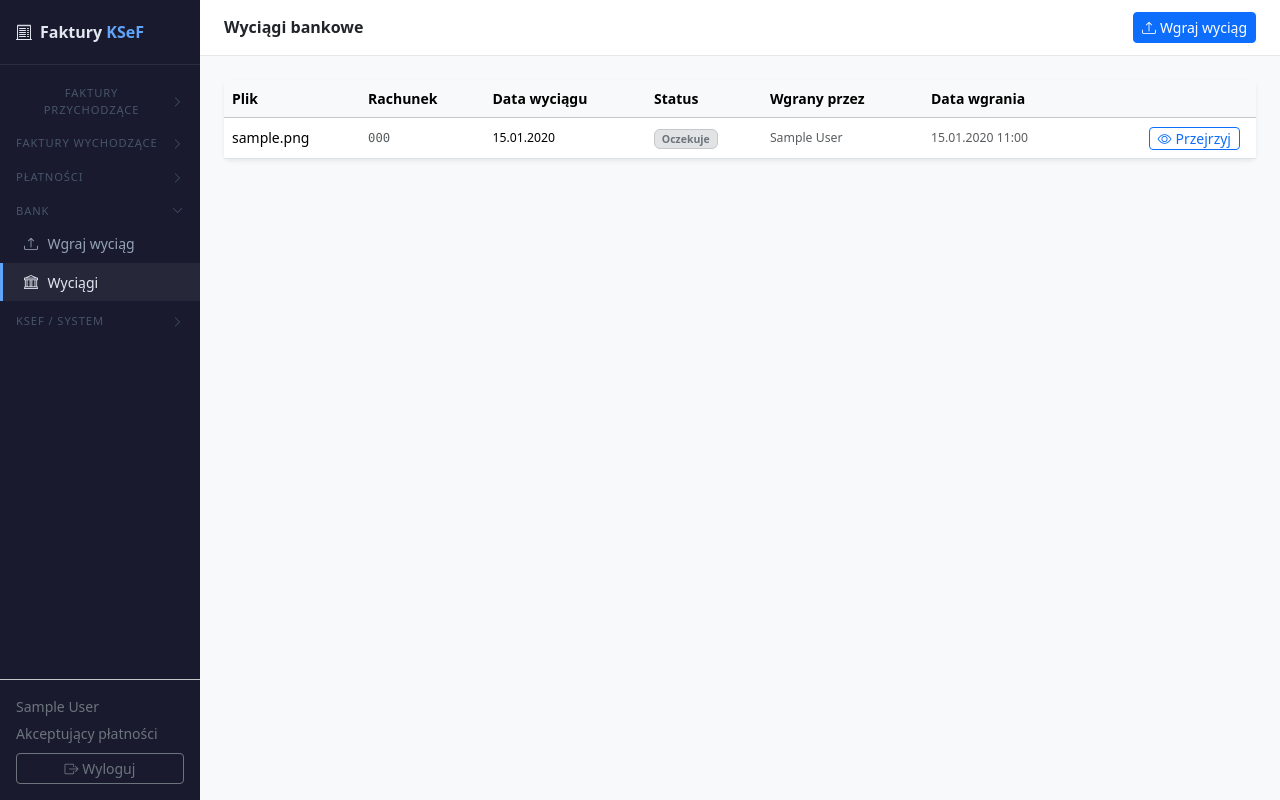
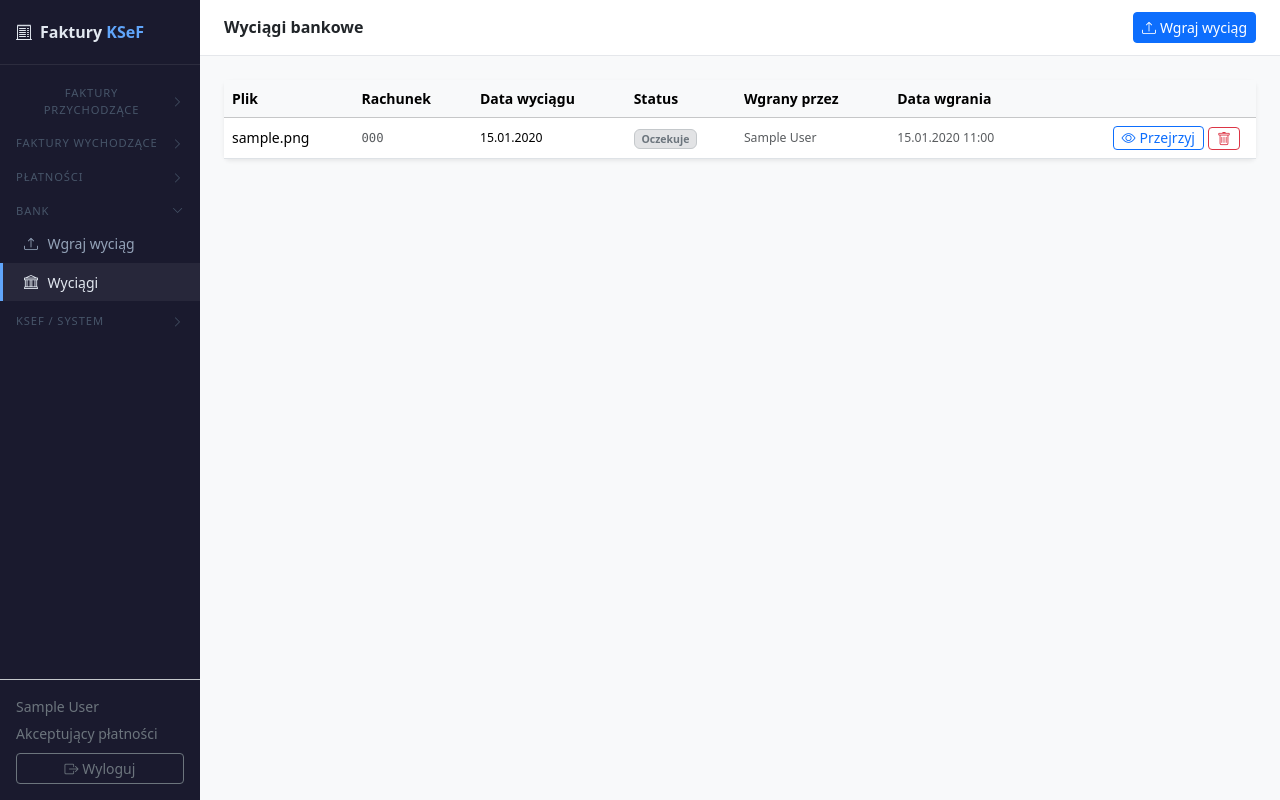
Before and after one commit to Elviszyje/ksef_synchro, a Django app: page /bank-statements/ in a window 1280 px wide. Run offline with Django 5.2, Linux system fonts and the light colour scheme; a user stored in the database is signed in; tables that the repository leaves empty hold one stand-in row (values such as "Sample post"); parts of the project's set-up code (start-up, migrations or seed data) failed here and were passed over; some libraries are stand-ins or nearby versions.

Commit message:
feat: usuwanie wyciągów + podgląd zatwierdzonych w bank_statements
- Nowy endpoint DELETE /bank-statements/<pk>/delete/ z potwierdzeniem
- Przycisk usuwania (kosz) przy każdym wyciągu na liście
- Przycisk podglądu (oko) dla wyciągów o statusie 'confirmed'
- W widoku przeglądu zatwierdzonych: informacja o zatwierdzeniu + przyciski toggle zablokowane (disabled)

```diff
--- a/apps/bank_statements/templates/bank_statements/statement_list.html
+++ b/apps/bank_statements/templates/bank_statements/statement_list.html
@@ -33,11 +33,24 @@
           <td class="text-muted small">{{ stmt.uploaded_by.get_full_name|default:stmt.uploaded_by.username|default:"—" }}</td>
           <td class="text-muted small">{{ stmt.uploaded_at|date:"d.m.Y H:i" }}</td>
           <td class="text-end pe-3">
-            {% if stmt.status != 'confirmed' %}
-            <a href="{% url 'bank_statements:review' stmt.pk %}" class="btn btn-sm btn-outline-primary py-0 px-2">
-              <i class="bi bi-eye me-1"></i>Przejrzyj
-            </a>
-            {% endif %}
+            <div class="d-flex gap-1 justify-content-end">
+              {% if stmt.status == 'confirmed' %}
+              <a href="{% url 'bank_statements:review' stmt.pk %}" class="btn btn-sm btn-outline-secondary py-0 px-2" title="Podgląd">
+                <i class="bi bi-eye"></i>
+              </a>
+              {% else %}
+              <a href="{% url 'bank_statements:review' stmt.pk %}" class="btn btn-sm btn-outline-primary py-0 px-2" title="Przejrzyj">
+                <i class="bi bi-eye me-1"></i>Przejrzyj
+              </a>
+              {% endif %}
+              <form method="post" action="{% url 'bank_statements:delete' stmt.pk %}" class="d-inline">
+                {% csrf_token %}
+                <button type="submit" class="btn btn-sm btn-outline-danger py-0 px-2" title="Usuń wyciąg"
+                        onclick="return confirm('Usunąć wyciąg {{ stmt.file_name }}? Tej operacji nie można cofnąć.')">
+                  <i class="bi bi-trash"></i>
+                </button>
+              </form>
+            </div>
           </td>
         </tr>
         {% empty %}
--- a/apps/bank_statements/urls.py
+++ b/apps/bank_statements/urls.py
@@ -9,4 +9,5 @@ urlpatterns = [
     path('<int:pk>/review/', views.BankStatementReviewView.as_view(), name='review'),
     path('<int:pk>/confirm/', views.BankStatementConfirmView.as_view(), name='confirm'),
     path('<int:pk>/match/<int:match_pk>/toggle/', views.ToggleMatchView.as_view(), name='toggle_match'),
+    path('<int:pk>/delete/', views.BankStatementDeleteView.as_view(), name='delete'),
 ]
--- a/apps/bank_statements/views.py
+++ b/apps/bank_statements/views.py
@@ -215,3 +215,16 @@ class BankStatementConfirmView(RoleRequiredMixin, View):
                   detail={'filename': stmt.file_name, 'invoices_paid': count})
         messages.success(request, f'{count} faktur oznaczono jako opłacone.')
         return redirect('bank_statements:list')
+
+
+class BankStatementDeleteView(RoleRequiredMixin, View):
+    min_role = 'accountant'
+
+    def post(self, request, pk):
+        stmt = get_object_or_404(BankStatement, pk=pk, **company_filter(request.user))
+        file_name = stmt.file_name
+        stmt.delete()
+        log_event(request.user, AuditLog.ACTION_BANK_CONFIRM, entity=None, request=request,
+                  detail={'action': 'delete', 'filename': file_name})
+        messages.success(request, f'Wyciąg "{file_name}" został usunięty.')
+        return redirect('bank_statements:list')
```
Also changed, not shown: apps/bank_statements/templates/bank_statements/match_review.html (+8 -1 lines), apps/bank_statements/templates/bank_statements/partials/toggle_btn.html (+7 -0 lines).
